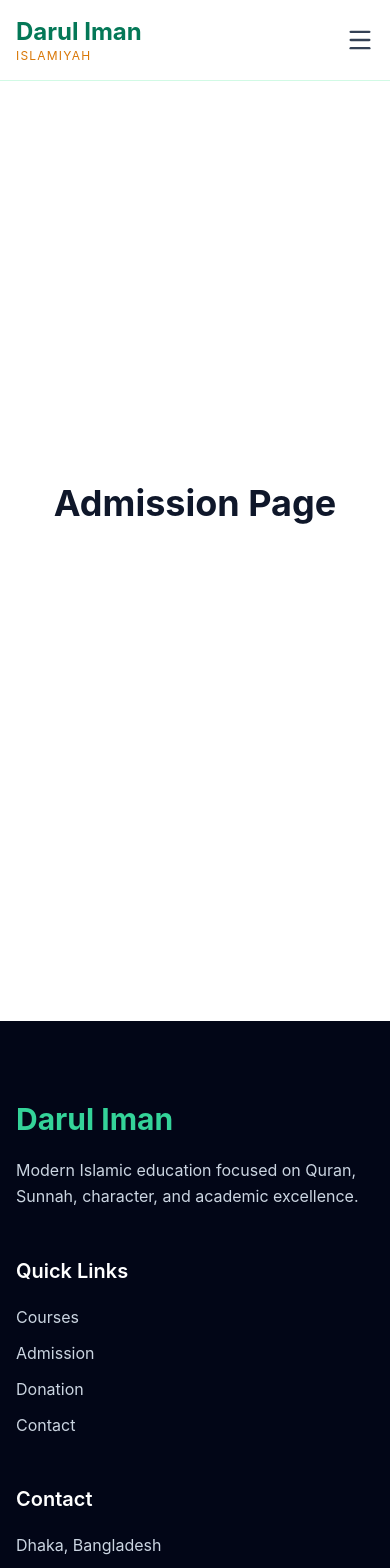
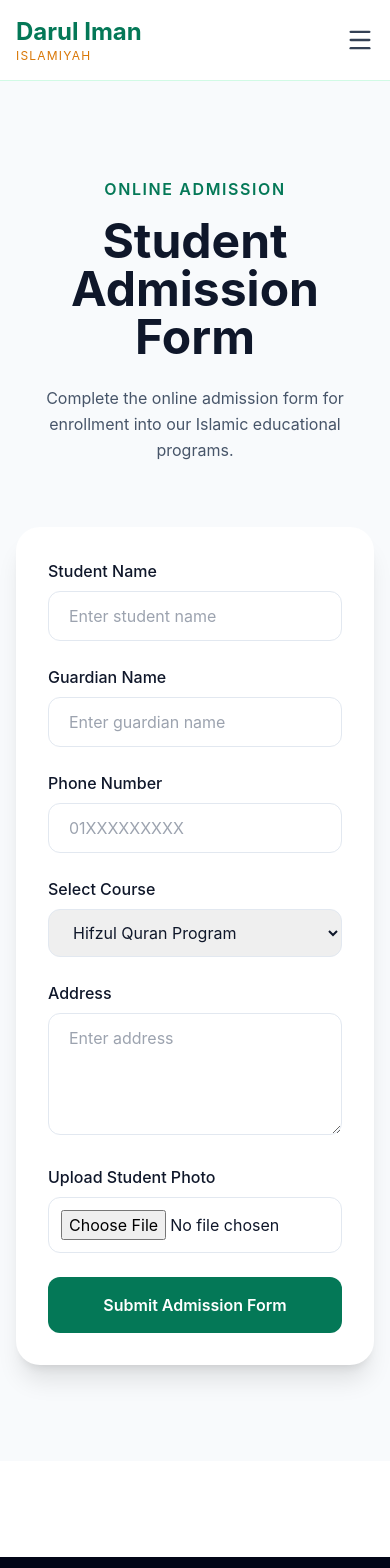
Before and after one commit to Samiul2024/Madrasha, a React (Vite) app: page /admission in a window 390 px wide. Shown: the top 1568 px of the page. Built offline with nearby package versions, Linux system fonts and the light colour scheme.

Commit message:
feat(admission): implement islamic course system and online admission form ui

```diff
--- /dev/null
+++ b/src/components/admission/AdmissionForm.jsx
@@ -0,0 +1,95 @@
+const AdmissionForm = () => {
+  return (
+    <form className="bg-white rounded-3xl shadow-xl p-8 space-y-6">
+      <div className="grid md:grid-cols-2 gap-6">
+        <div>
+          <label className="block mb-2 font-medium">
+            Student Name
+          </label>
+
+          <input
+            type="text"
+            placeholder="Enter student name"
+            className="w-full px-5 py-3 rounded-xl border border-slate-200 focus:outline-none focus:ring-2 focus:ring-emerald-600"
+          />
+        </div>
+
+        <div>
+          <label className="block mb-2 font-medium">
+            Guardian Name
+          </label>
+
+          <input
+            type="text"
+            placeholder="Enter guardian name"
+            className="w-full px-5 py-3 rounded-xl border border-slate-200 focus:outline-none focus:ring-2 focus:ring-emerald-600"
+          />
+        </div>
+      </div>
+
+      <div className="grid md:grid-cols-2 gap-6">
+        <div>
+          <label className="block mb-2 font-medium">
+            Phone Number
+          </label>
+
+          <input
+            type="text"
+            placeholder="01XXXXXXXXX"
+            className="w-full px-5 py-3 rounded-xl border border-slate-200 focus:outline-none focus:ring-2 focus:ring-emerald-600"
+          />
+        </div>
+
+        <div>
+          <label className="block mb-2 font-medium">
+            Select Course
+          </label>
+
+          <select
+            className="w-full px-5 py-3 rounded-xl border border-slate-200 focus:outline-none focus:ring-2 focus:ring-emerald-600"
+          >
+            <option>
+              Hifzul Quran Program
+            </option>
+
+            <option>
+              Boyosko Islamic Education
+            </option>
+          </select>
+        </div>
+      </div>
+
+      <div>
+        <label className="block mb-2 font-medium">
+          Address
+        </label>
+
+        <textarea
+          rows="4"
+          placeholder="Enter address"
+          className="w-full px-5 py-3 rounded-xl border border-slate-200 focus:outline-none focus:ring-2 focus:ring-emerald-600"
+        ></textarea>
+      </div>
+
+      <div>
+        <label className="block mb-2 font-medium">
+          Upload Student Photo
+        </label>
+
+        <input
+          type="file"
+          className="w-full border border-slate-200 rounded-xl p-3"
+        />
+      </div>
+
+      <button
+        type="submit"
+        className="w-full bg-emerald-700 hover:bg-emerald-800 text-white py-4 rounded-xl font-semibold transition"
+      >
+        Submit Admission Form
+      </button>
+    </form>
+  );
+};
+
+export default AdmissionForm;
--- a/src/components/cards/CourseCard.jsx
+++ b/src/components/cards/CourseCard.jsx
@@ -1,4 +1,6 @@
-const CourseCard = ({ course }) => {
+const CourseCard = ({
+  course,
+}) => {
   return (
     <div className="bg-white rounded-3xl p-8 shadow-xl border border-slate-100 hover:-translate-y-2 transition-all duration-300">
       <div className="w-16 h-16 rounded-2xl bg-emerald-100 flex items-center justify-center text-emerald-700 text-2xl font-bold">
@@ -13,7 +15,26 @@ const CourseCard = ({ course }) => {
         {course.description}
       </p>
 
-      <div className="mt-6 flex items-center justify-between">
+      <div className="mt-6 space-y-2">
+        {course.features.map(
+          (feature) => (
+            <div
+              key={feature}
+              className="flex items-center gap-2 text-slate-700"
+            >
+              <span className="text-emerald-700">
+                ?
+              </span>
+
+              <span>
+                {feature}
+              </span>
+            </div>
+          )
+        )}
+      </div>
+
+      <div className="mt-8 flex items-center justify-between">
         <div>
           <p className="text-sm text-slate-500">
             Duration
@@ -34,6 +55,24 @@ const CourseCard = ({ course }) => {
           </h4>
         </div>
       </div>
+
+      <div className="mt-8 flex flex-col gap-3">
+        <a
+          href={course.noticeFile}
+          target="_blank"
+          rel="noreferrer"
+          className="bg-slate-900 hover:bg-black text-white py-3 rounded-xl text-center font-semibold transition"
+        >
+          View Admission Notice
+        </a>
+
+        <a
+          href="/admission"
+          className="bg-emerald-700 hover:bg-emerald-800 text-white py-3 rounded-xl text-center font-semibold transition"
+        >
+          Apply Now
+        </a>
+      </div>
     </div>
   );
 };
--- a/src/data/courses.js
+++ b/src/data/courses.js
@@ -1,28 +1,51 @@
 export const courses = [
   {
     id: 1,
+
     title: "Hifzul Quran Program",
+
+    slug: "hifzul-quran",
+
     duration: "3-5 Years",
+
     fee: "? 2500 / Month",
+
+    noticeFile:
+      "/notices/hifz-admission-notice.txt",
+
     description:
-      "Complete Quran memorization with Tajweed and Islamic character building.",
+      "Complete Quran memorization with Tajweed, revision system, and Islamic character development.",
+
+    features: [
+      "Qualified Huffaz Teachers",
+      "Daily Revision",
+      "Islamic Tarbiyah",
+      "Arabic Pronunciation",
+    ],
   },
 
   {
     id: 2,
-    title: "Nazera & Tajweed",
-    duration: "1-2 Years",
-    fee: "? 1500 / Month",
+
+    title: "Boyosko Islamic Education",
+
+    slug: "boyosko-islamic-education",
+
+    duration: "6 Months",
+
+    fee: "? 1000 / Month",
+
+    noticeFile:
+      "/notices/boyosko-shikkha-notice.txt",
+
     description:
-      "Proper Quran recitation with pronunciation and fluency.",
-  },
+      "Adult Islamic education program focused on Iman, Aqidah, Salah, Fiqh, and daily Islamic lifestyle.",
 
-  {
-    id: 3,
-    title: "Arabic Language",
-    duration: "2 Years",
-    fee: "? 2000 / Month",
-    description:
-      "Learn Arabic grammar, speaking, reading, and Islamic literature.",
+    features: [
+      "Iman & Aqidah",
+      "Fiqh & Salah",
+      "Daily Duas",
+      "Islamic Lifestyle",
+    ],
   },
 ];
--- a/src/pages/public/AdmissionPage.jsx
+++ b/src/pages/public/AdmissionPage.jsx
@@ -1,8 +1,40 @@
+import SEO from "../../seo/SEO";
+
+import Container from "../../components/ui/Container";
+
+import AdmissionForm from "../../components/admission/AdmissionForm";
+
 const AdmissionPage = () => {
   return (
-    <div className="min-h-screen flex items-center justify-center text-4xl font-bold">
-      Admission Page
-    </div>
+    <>
+      <SEO
+        title="Admission"
+        description="Apply online for Hifzul Quran and Islamic education programs at Darul Iman Islamiyah."
+        url="https://darulimanislamiyah.com/admission"
+      />
+
+      <section className="py-24 bg-slate-50">
+        <Container>
+          <div className="max-w-3xl mx-auto text-center">
+            <span className="text-emerald-700 font-semibold uppercase tracking-widest">
+              Online Admission
+            </span>
+
+            <h1 className="text-5xl font-bold mt-4">
+              Student Admission Form
+            </h1>
+
+            <p className="mt-6 text-slate-600 leading-relaxed">
+              Complete the online admission form for enrollment into our Islamic educational programs.
+            </p>
+          </div>
+
+          <div className="max-w-4xl mx-auto mt-16">
+            <AdmissionForm />
+          </div>
+        </Container>
+      </section>
+    </>
   );
 };
 
```
Also changed, not shown: public/notices/boyosko-shikkha-notice.txt (added), public/notices/hifz-admission-notice.txt (added).
